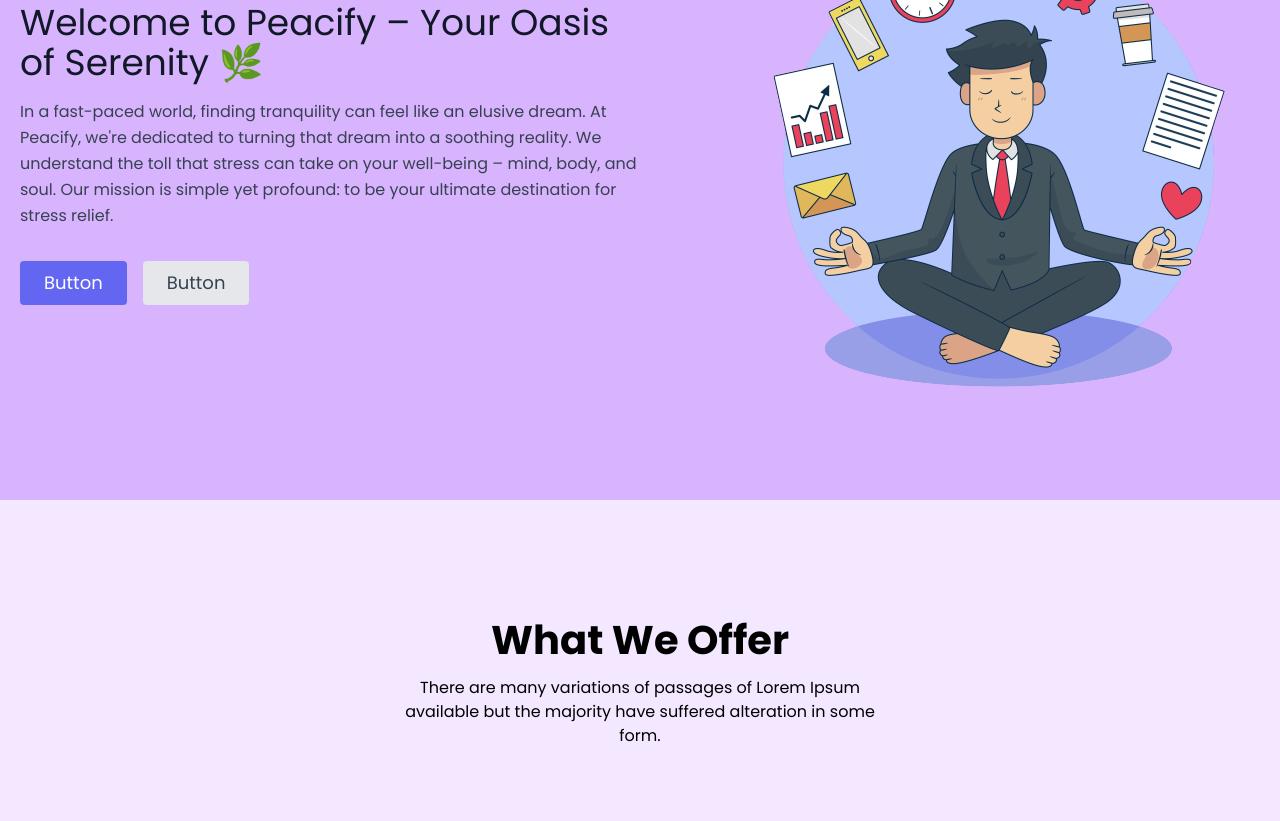
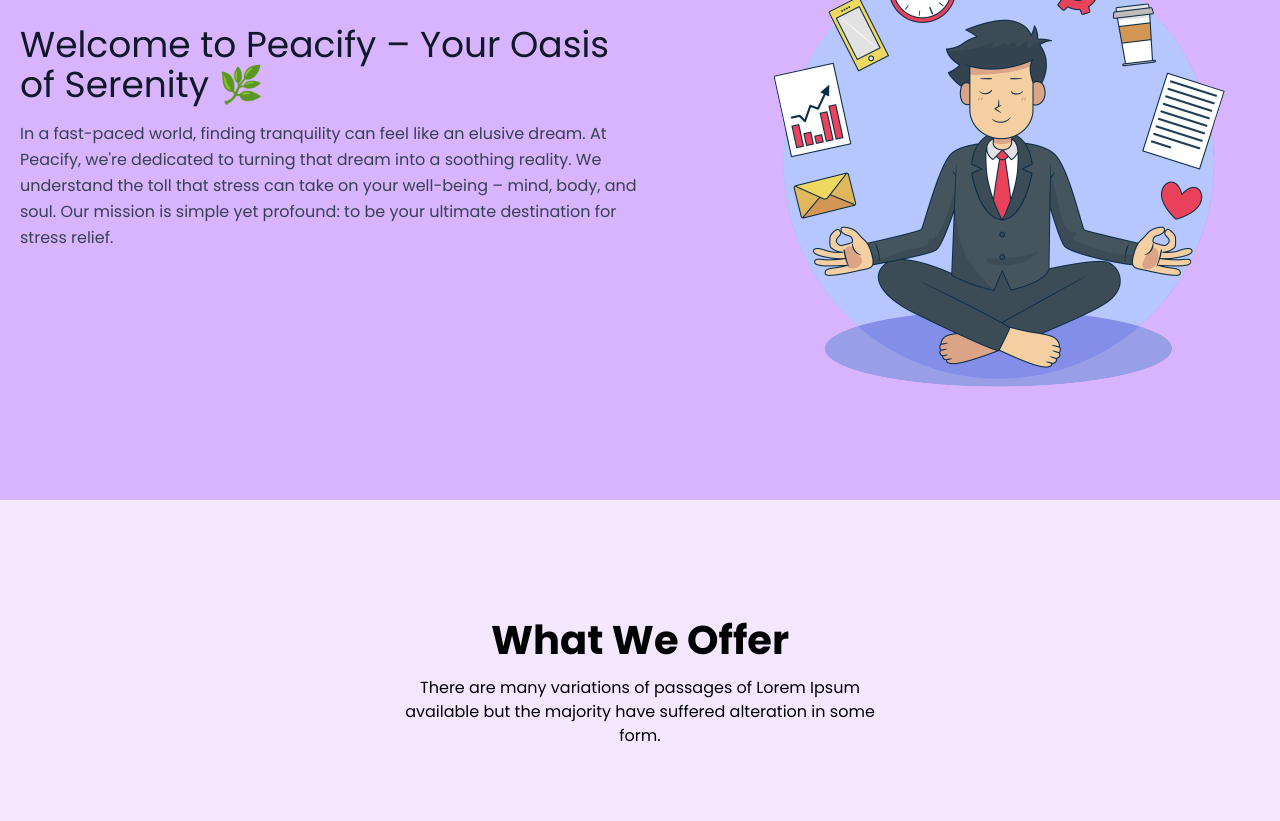
Before and after one commit to Atul1331/Pecify, a plain HTML site: page index.html in a window 1280 px wide. Shown: the part 1106-1927 px from the top of the page. Drawn offline with nearby package versions, Linux system fonts and the light colour scheme.

Commit message:
Update index.html

```diff
--- a/index.html
+++ b/index.html
@@ -83,10 +83,7 @@
             </h1>
             <p class="mb-8 leading-relaxed">In a fast-paced world, finding tranquility can feel like an elusive dream. At Peacify, we're dedicated to turning that dream into a soothing reality. We understand the toll that stress can take on your well-being – mind, body, and soul. Our mission is simple yet profound: to be your ultimate destination for stress relief.
 </p>
-            <div class="flex justify-center">
-              <button class="inline-flex text-white bg-indigo-500 border-0 py-2 px-6 focus:outline-none hover:bg-indigo-600 rounded text-lg">Button</button>
-              <button class="ml-4 inline-flex text-gray-700 bg-gray-200 border-0 py-2 px-6 focus:outline-none hover:bg-gray-300 rounded text-lg">Button</button>
-            </div>
+
           </div>
           <div class="lg:max-w-lg lg:w-full md:w-1/2 w-5/6">
             <img class="object-cover object-center rounded" alt="hero" src="./images/about.png">
```
